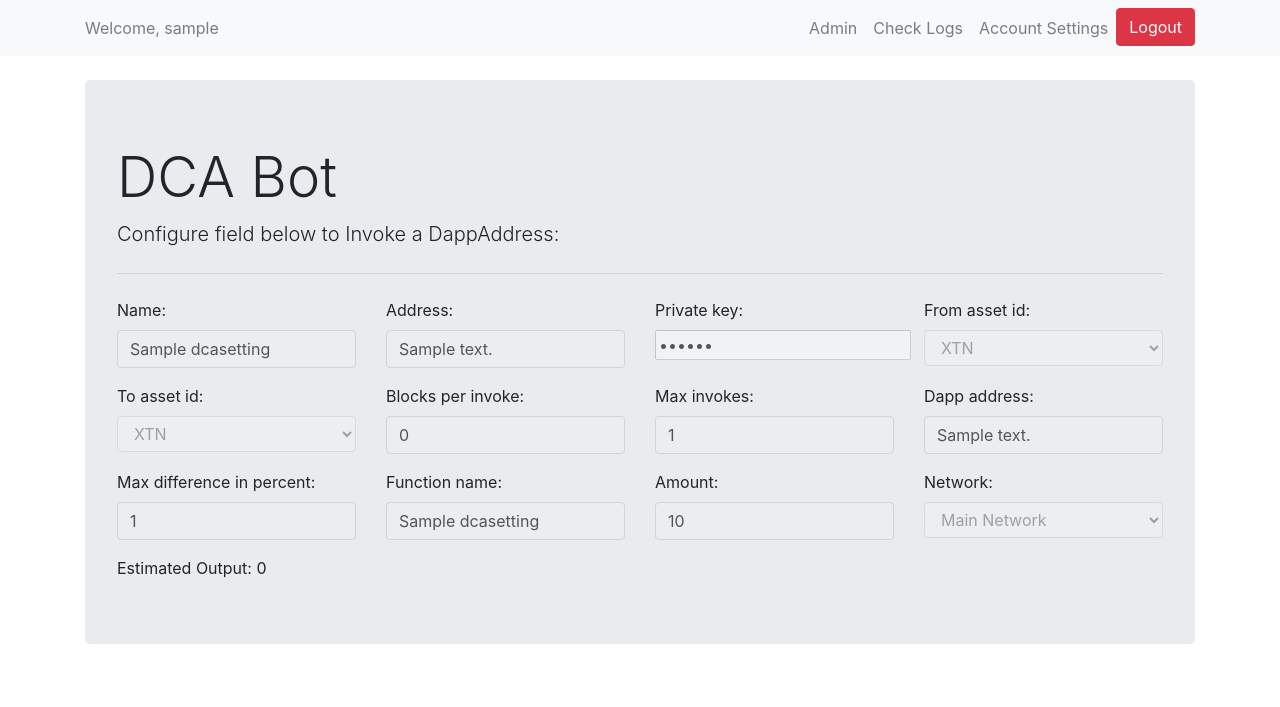
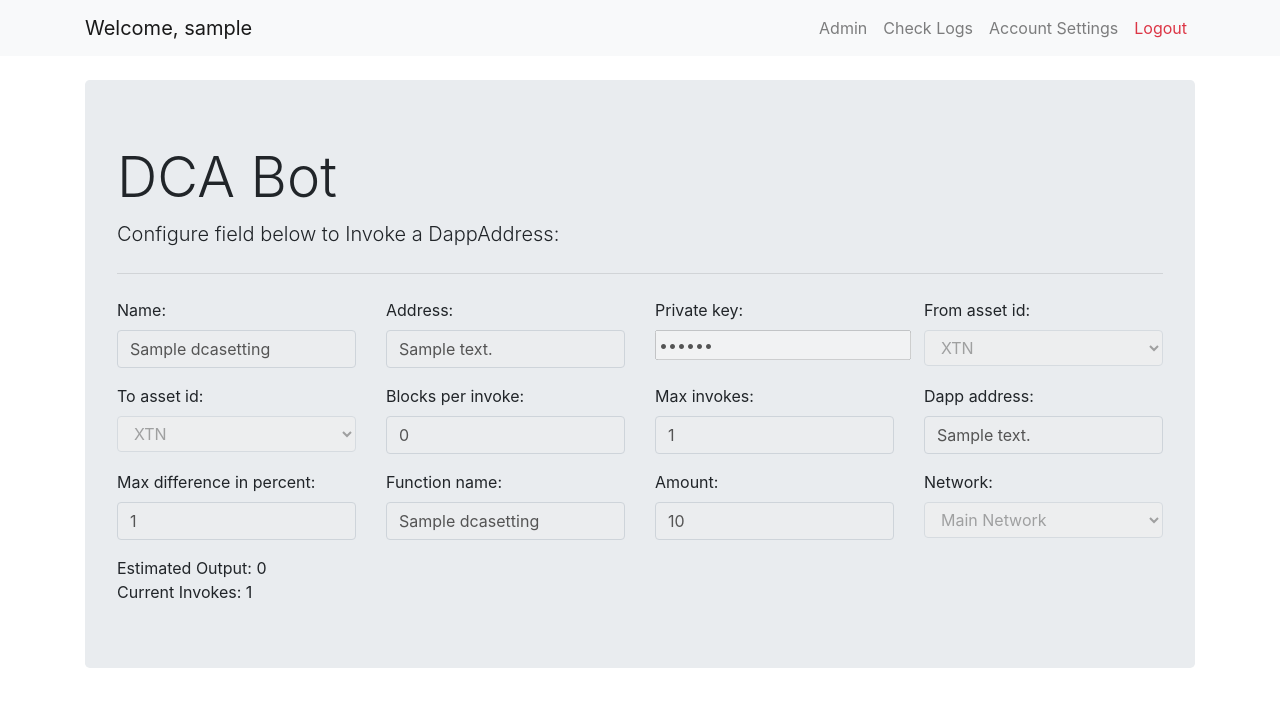
Before and after one commit to csconner1998/DCABot, a Django app: page /edit/1 in a window 1280 px wide. Shown: the top 707 px of the page. Run offline with Django 4.2, Linux system fonts and the light colour scheme; a user stored in the database is signed in; tables that the repository leaves empty hold one stand-in row (values such as "Sample post"); some libraries are stand-ins or nearby versions.

Commit message:
navbar fix

```diff
--- a/templates/dca_settings_edit.html
+++ b/templates/dca_settings_edit.html
@@ -23,6 +23,11 @@
             border-radius: 0.25rem;
             border: 1px solid #ced4da;
         }
+
+        .btn-container {
+            display: flex;
+            justify-content: flex-end;
+        }
     </style>
 </head>
 
@@ -30,31 +35,35 @@
     <nav class="navbar navbar-expand-lg navbar-light bg-light">
         <div class="container justify-content-between">
             <!-- User Information -->
-            <a href="{% url 'view_all_dca_settings' %}" class="navbar-text">
+            <a href="{% url 'view_all_dca_settings' %}" class="navbar-brand">
                 Welcome, {{ user.username }} <!-- Replace with actual user information -->
             </a>
+            <button class="navbar-toggler" type="button" data-toggle="collapse" data-target="#navbarNav"
+                aria-controls="navbarNav" aria-expanded="false" aria-label="Toggle navigation">
+                <span class="navbar-toggler-icon"></span>
+            </button>
+            <div class="collapse navbar-collapse" id="navbarNav">
                 <ul class="navbar-nav ml-auto">
+                    <!-- If user is admin, show admin button -->
                     {% if user.is_superuser %}
                     <li class="nav-item">
                         <a href="{% url 'admin:index' %}" class="nav-link">Admin</a>
                     </li>
                     {% endif %}
                     <li class="nav-item">
-                    <a href="{% url 'user_specific_text' %}" class="nav-link">Check Logs</a> <!-- Check Logs button -->
+                        <a href="{% url 'user_specific_text' %}" class="nav-link">Check Logs</a>
+                        <!-- Check Logs button -->
                     </li>
-                <li>
+                    <li class="nav-item">
+                        <a href="{% url 'account_settings' %}" class="nav-link">Account Settings</a>
                         <!-- Account settings button -->
-                    <a href="{% url 'account_settings' %}" class="nav-link">Account Settings</a>
                     </li>
-                <li>
+                    <li class="nav-item">
                         <!-- Logout Button -->
-                    <form action="{% url 'logout' %}" method="post">
-                        {% csrf_token %}
-                        <button type="submit" class="btn btn-danger">Logout</button>
-                    </form>
+                        <a href="{% url 'logout' %}" class="nav-link text-danger">Logout</a>
                     </li>
                 </ul>
-
+            </div>
         </div>
     </nav>
 
@@ -116,12 +125,25 @@
                     {{ form.network }}
                 </div>
                 <!-- Add more form fields as needed -->
-                <div class="col-md-12">
-                    <!-- If running, disable button -->
+                <div class="container">
+                    <div class="row">
+                        <div class="col-md-6">
+                            <div>
                                 <div id="outputDiv"> Estimated Output: 0</div>
+                            </div>
+                            <div>
+                                <div> Current Invokes: {{form.instance.current_invoke}}</div>
+
+                            </div>
+                        </div>
+                        <div class="col-md-6">
+                            <div class="btn-container">
                                 {% if not form.instance.running %}
-                    <button type="submit" name="save" class="btn btn-success float-right" >Save Bot</button>
+                                <button type="submit" name="save" class="btn btn-success">Save Bot</button>
                                 {% endif %}
+                            </div>
+                        </div>
+                    </div>
                 </div>
             </form>
         </div>
```
Also changed, not shown: templates/account_settings.html (+29 -18 lines), templates/dca_settings_create.html (+28 -12 lines), templates/user_specific_text.html (+16 -11 lines), templates/view_all_dca_settings.html (+13 -10 lines). Lines whose indentation alone changed are shown as unchanged.
